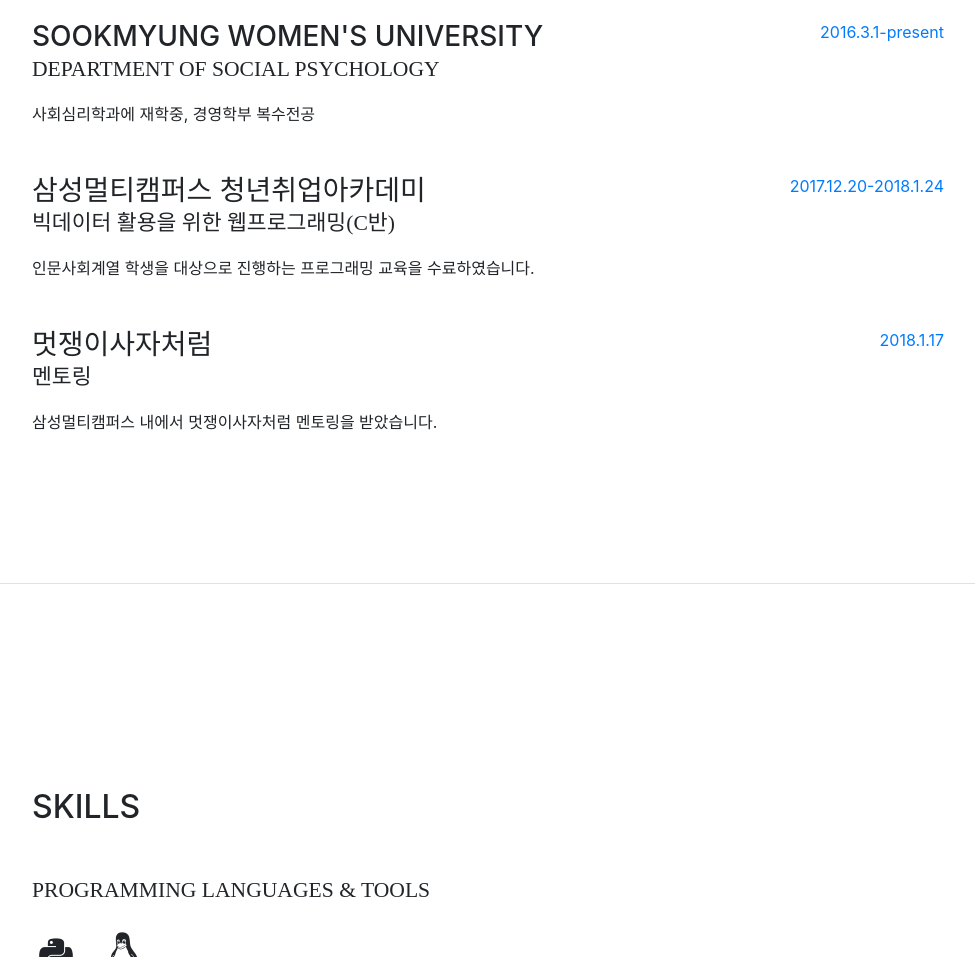
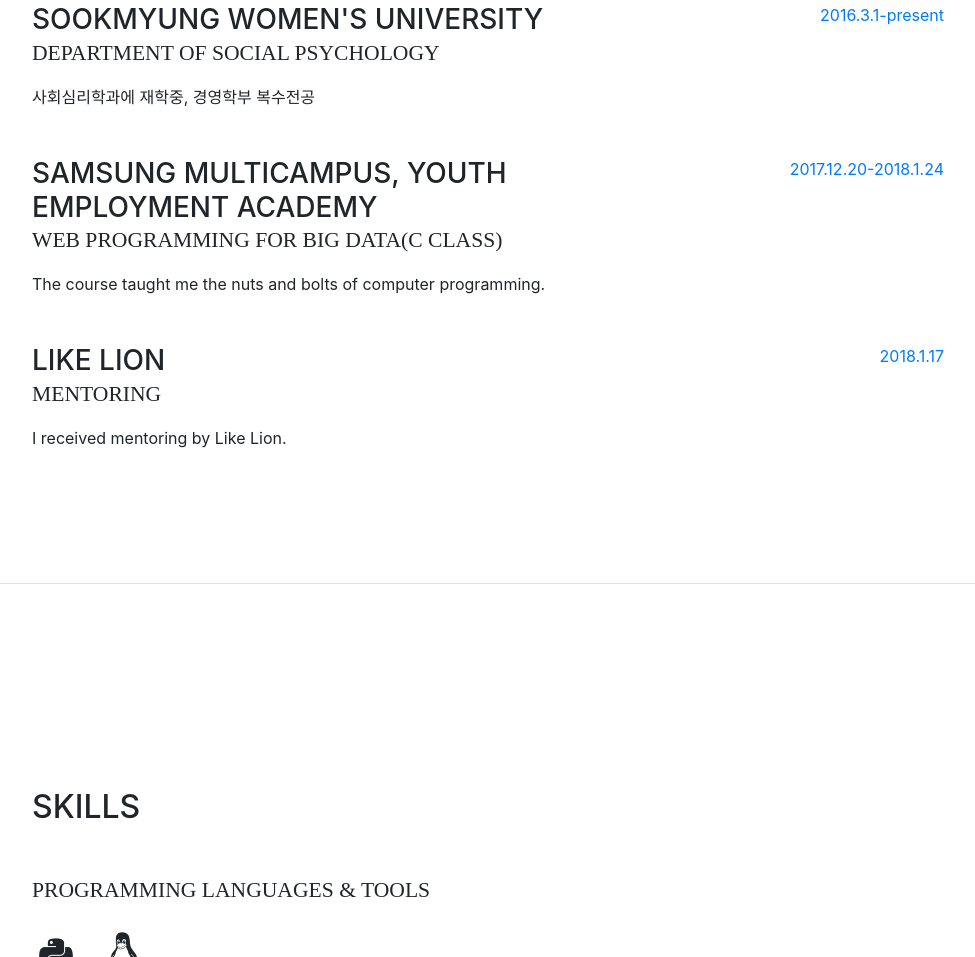
Before and after one commit to lamestory/lamestory.github.io, a website with bundled scripts: page index.html in a window 1280 px wide. Shown: the part 1816-2773 px from the top of the page, without its empty margins (288-1263 px from the left). Built offline with nearby package versions, Linux system fonts and the light colour scheme; a web font is replaced by a local one.

Commit message:
Update index.html

```diff
--- a/index.html
+++ b/index.html
@@ -167,9 +167,9 @@
 
           <div class="resume-item d-flex flex-column flex-md-row mb-5">
             <div class="resume-content mr-auto">
-              <h3 class="mb-0">삼성멀티캠퍼스 청년취업아카데미</h3>
-              <div class="subheading mb-3">빅데이터 활용을 위한 웹프로그래밍(C반)</div>
-              <div>인문사회계열 학생을 대상으로 진행하는 프로그래밍 교육을 수료하였습니다.</div>
+              <h3 class="mb-0">Samsung multicampus, Youth Employment Academy</h3>
+              <div class="subheading mb-3">Web programming for Big Data(C class)</div>
+              <div>The course taught me the nuts and bolts of computer programming.</div>
             </div>
             <div class="resume-date text-md-right">
               <span class="text-primary">2017.12.20-2018.1.24</span>
@@ -178,9 +178,9 @@
 
           <div class="resume-item d-flex flex-column flex-md-row">
             <div class="resume-content mr-auto">
-              <h3 class="mb-0">멋쟁이사자처럼</h3>
-              <div class="subheading mb-3">멘토링</div>
-              <div>삼성멀티캠퍼스 내에서 멋쟁이사자처럼 멘토링을 받았습니다.</div>
+              <h3 class="mb-0">like lion</h3>
+              <div class="subheading mb-3">mentoring</div>
+              <div>I received mentoring by Like Lion.</div>
             </div>
             <div class="resume-date text-md-right">
               <span class="text-primary">2018.1.17</span>
```
